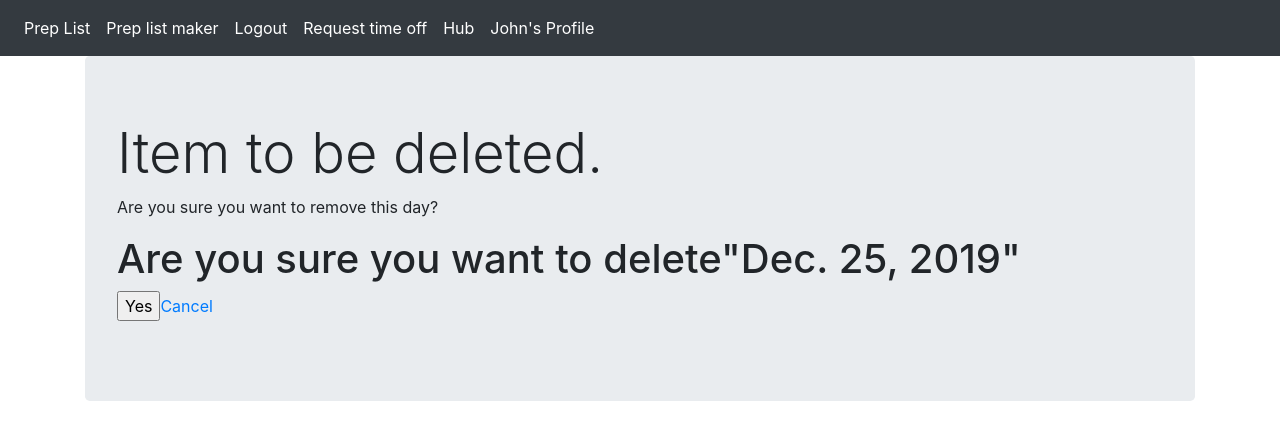
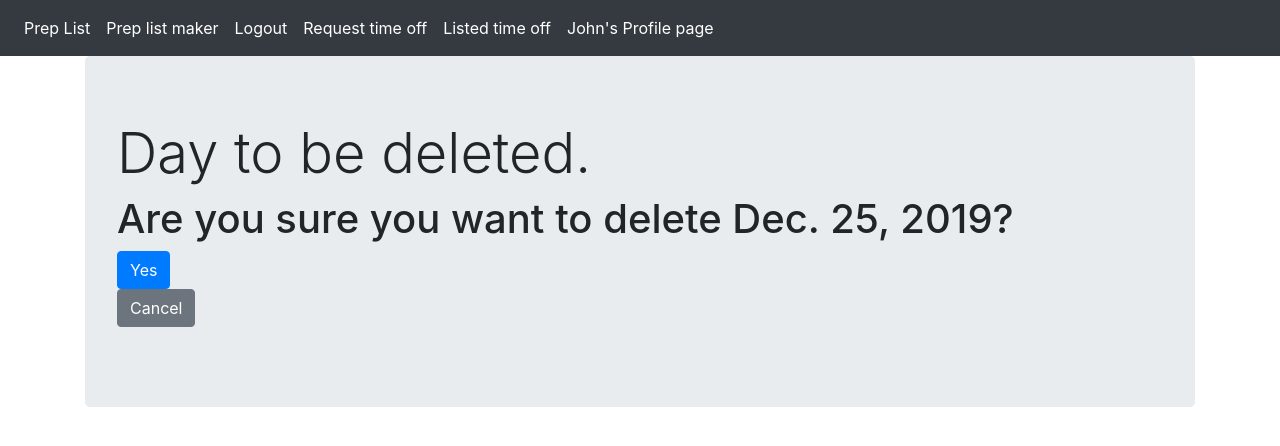
Before and after one commit to oliverspizza/kitchen-help, a Django app: page /60/accounts/avaliablity_delete/ in a window 1280 px wide. Shown: the top 446 px of the page. Run offline with Django 3.2, Linux system fonts and the light colour scheme; a user stored in the database is signed in; data comes from the database, SQL or seed files in the repository; both versions use the stored data as it was after the commit; some libraries are stand-ins or nearby versions.

Commit message:
Delete view update 1/4/2019

```diff
--- a/preplist/prep/accounts/filters.py
+++ b/preplist/prep/accounts/filters.py
@@ -3,8 +3,8 @@ from accounts.models import Avaliablity
 
 
 class AvaliablityFilter(django_filters.FilterSet):
-    available = django_filters.CharFilter(field_name='not_available',help_text='filter by date (yyyy/mm/dd).')
-
+    available = django_filters.CharFilter(field_name='not_available',help_text='filter by date (yyyy-mm-dd).')
+    #date = django_filters.DateField()
     class Mets:
         model = Avaliablity
         fields = ['person', 'not_available']
--- a/preplist/prep/accounts/views.py
+++ b/preplist/prep/accounts/views.py
@@ -95,5 +95,5 @@ def old_post(request):
     tomorrow = today + timedelta(1)
     yesterday = today - timedelta(1)
     days = Avaliablity.objects.all().order_by('not_available').filter(not_available__lt=yesterday).delete()
-    #print (days)
+    print (days)
     return render(request,'accounts/old_post.html',{'days':days})
--- a/preplist/prep/templates/accounts/avaliablity_delete.html
+++ b/preplist/prep/templates/accounts/avaliablity_delete.html
@@ -6,10 +6,9 @@ Delete Item
 
 {% block content %}
 <div class="jumbotron">
-<h1 class="display-4">Item to be deleted. </h1>
-<p>Are you sure you want to remove this day?</p>
+<h1 class="display-4">Day to be deleted. </h1>
   <form method="POST">{% csrf_token %}
-    <h1>Are you sure you want to delete"{{object.not_available}}"</h1>
-    <p><input type="submit" name="" value="Yes"><a href={% url 'accounts:profile'%}>Cancel</a></p>
+    <h1>Are you sure you want to delete {{object.not_available}}?</h1>
+    <p><input class="btn btn-primary"type="submit" name="" value="Yes"><br><a class="btn btn-secondary" href={% url 'accounts:profile'%}> Cancel</a></p>
   </form>
 {% endblock %}
--- a/preplist/prep/templates/accounts/avaliablity_form.html
+++ b/preplist/prep/templates/accounts/avaliablity_form.html
@@ -6,7 +6,7 @@ Time Off
 
 {% block content %}
 <div class="jumbotron">
-<h1 class="display-4">Requested time off. </h1>
+<h1 class="display-4">Request time off. </h1>
 <p>Put time you <strong>are not</strong> available.</p>
   <form method="POST">{% csrf_token %}
     <div class="form-group row">
--- a/preplist/prep/templates/items/base.html
+++ b/preplist/prep/templates/items/base.html
@@ -29,14 +29,14 @@
        <li class="nav-item">
          <a class="nav-link" href="{% url 'todo:prepcreate' %}"style="color:white">Prep list maker</a>
        </li>
-       <li class="nav-item">
+       <li class="nav-item nav">
          <a class="nav-link" href="{% url 'accounts:logout' %}" style="color:white">Logout</a>
        </li>
        <li class="nav-item">
           <a class="nav-link" href="{% url 'accounts:avaliablity_create' %}" style="color:white">Request time off</a>
        </li>
        <li class="nav-item">
-          <a class="nav-link" href="{% url 'accounts:available_filter' %}" style="color:white">Hub</a>
+          <a class="nav-link" href="{% url 'accounts:available_filter' %}" style="color:white">Listed time off</a>
        </li>
        {% else %}
        <li class="nav-item">
@@ -48,7 +48,7 @@
        {% endif %}
        {% if user.is_authenticated %}
        <li class="nav-item">
-         <a class="nav-link" href="{% url 'accounts:profile' %}" style="color:white">{{ user.username|capfirst }}'s Profile</a>
+         <a class="nav-link" href="{% url 'accounts:profile' %}" style="color:white">{{ user.username|capfirst }}'s Profile page</a>
        </li>
        {% endif %}
      </ul>
--- a/preplist/prep/todo/urls.py
+++ b/preplist/prep/todo/urls.py
@@ -1,7 +1,6 @@
 from django.urls import path
 from . import views
 from todo.views import (
-    TodoList,
     PrepCreate,
     PrepUpdate,
     PrepDelete,
--- a/preplist/prep/todo/views.py
+++ b/preplist/prep/todo/views.py
@@ -8,9 +8,6 @@ from django.views.generic.edit import FormView
 from .filters import PrepWorkFilter
 from django.contrib.auth.mixins import LoginRequiredMixin
 
-class TodoList(ListView):
-    queryset = PrepWork.objects.all()
-    template_name = 'todo/prepwork_list.html'
 
 class PrepWorkDetail(LoginRequiredMixin, DetailView):
     queryset = PrepWork.objects.all()
```
Also changed, not shown: preplist/prep/templates/todo/prepwork_list.html (deleted, +0 -21 lines), preplist/prep/db.sqlite3.
